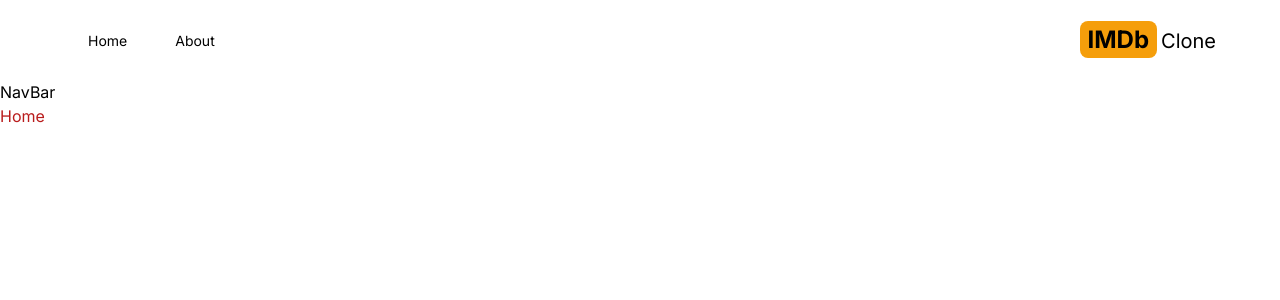
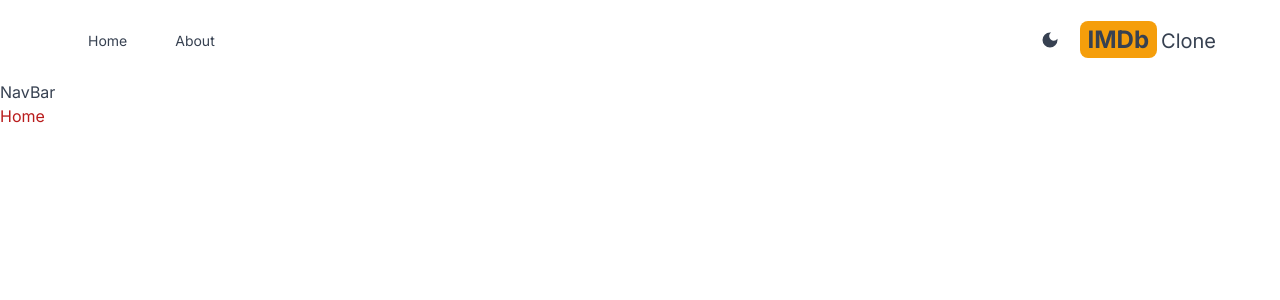
Before and after one commit to iAbhishekPanwar/imdb-clone, a Next.js app: page / in a window 1280 px wide. Shown: the top 300 px of the page. Built offline with nearby package versions, Linux system fonts and the light colour scheme.

Commit message:
dark mode done

```diff
--- a/package.json
+++ b/package.json
@@ -13,6 +13,7 @@
     "eslint": "8.49.0",
     "eslint-config-next": "13.5.2",
     "next": "13.5.2",
+    "next-themes": "^0.2.1",
     "postcss": "8.4.30",
     "react": "18.2.0",
     "react-dom": "18.2.0",
--- /dev/null
+++ b/src/app/Providers.jsx
@@ -0,0 +1,17 @@
+"use client";
+import { ThemeProvider } from "next-themes";
+import React from "react";
+
+const Providers = ({ children }) => {
+  return (
+    <div>
+      <ThemeProvider enableSystem={true} attribute="class">
+        <div className="dark:bg-gray-700 dark:text-gray-200 text-gray-700 transition-colors duration-300 min-h-screen select-none">
+          {children}
+        </div>
+      </ThemeProvider>
+    </div>
+  );
+};
+
+export default Providers;
--- a/src/app/layout.jsx
+++ b/src/app/layout.jsx
@@ -2,6 +2,7 @@
 import "./globals.css";
 import { Inter } from "next/font/google";
 import NavBar from "@/components/NavBar";
+import Providers from "./Providers";
 
 const inter = Inter({ subsets: ["latin"] });
 
@@ -14,12 +15,14 @@
   return (
     <html lang="en">
       <body className={inter.className}>
+        <Providers>
           {/* Header */}
           <Header />
           {/* NavBar */}
           <NavBar />
           {/* SearchBox */}
           {children}
+        </Providers>
       </body>
     </html>
   );
--- /dev/null
+++ b/src/components/DarkModeSwitch.jsx
@@ -0,0 +1,25 @@
+"use client";
+import React from "react";
+import { MdLightMode, MdDarkMode } from "react-icons/md";
+import { useTheme } from "next-themes";
+const DarkModeSwitch = () => {
+  const { systemTheme, theme, setTheme } = useTheme();
+  const currentTheme = theme === "system" ? systemTheme : theme;
+  return (
+    <>
+      {currentTheme === "dark" ? (
+        <MdLightMode
+          className="text-xl cursor-pointer hover:text-amber-500"
+          onClick={() => setTheme("light")}
+        />
+      ) : (
+        <MdDarkMode
+          className="text-xl cursor-pointer hover:text-amber-500"
+          onClick={() => setTheme("dark")}
+        />
+      )}
+    </>
+  );
+};
+
+export default DarkModeSwitch;
--- a/src/components/Header.jsx
+++ b/src/components/Header.jsx
@@ -3,6 +3,7 @@
 import { AiFillHome } from "react-icons/ai";
 import { BsInfoSquareFill } from "react-icons/bs";
 import Link from "next/link";
+import DarkModeSwitch from "./DarkModeSwitch";
 
 const Header = () => {
   return (
@@ -11,8 +12,9 @@
         <MenuItem title="Home" address="/" Icon={AiFillHome} />
         <MenuItem title="About" address="/about" Icon={BsInfoSquareFill} />
       </div>
+      <div className="flex items-center space-x-5">
+        <DarkModeSwitch />
 
-      <div className="">
         <Link href="/">
           <h2 className="text-2xl">
             <span className="font-bold bg-amber-500 py-1 px-2 rounded-lg mr-1">
--- a/tailwind.config.js
+++ b/tailwind.config.js
@@ -1,18 +1,19 @@
 /** @type {import('tailwindcss').Config} */
 module.exports = {
   content: [
-    './src/pages/**/*.{js,ts,jsx,tsx,mdx}',
-    './src/components/**/*.{js,ts,jsx,tsx,mdx}',
-    './src/app/**/*.{js,ts,jsx,tsx,mdx}',
+    "./src/pages/**/*.{js,ts,jsx,tsx,mdx}",
+    "./src/components/**/*.{js,ts,jsx,tsx,mdx}",
+    "./src/app/**/*.{js,ts,jsx,tsx,mdx}",
   ],
   theme: {
     extend: {
       backgroundImage: {
-        'gradient-radial': 'radial-gradient(var(--tw-gradient-stops))',
-        'gradient-conic':
-          'conic-gradient(from 180deg at 50% 50%, var(--tw-gradient-stops))',
+        "gradient-radial": "radial-gradient(var(--tw-gradient-stops))",
+        "gradient-conic":
+          "conic-gradient(from 180deg at 50% 50%, var(--tw-gradient-stops))",
       },
     },
   },
   plugins: [],
-}
+  darkMode: "class",
+};
```
Also changed, not shown: 1 other file (tests, documents, lock files or other folders). Lines whose indentation alone changed are shown as unchanged.
